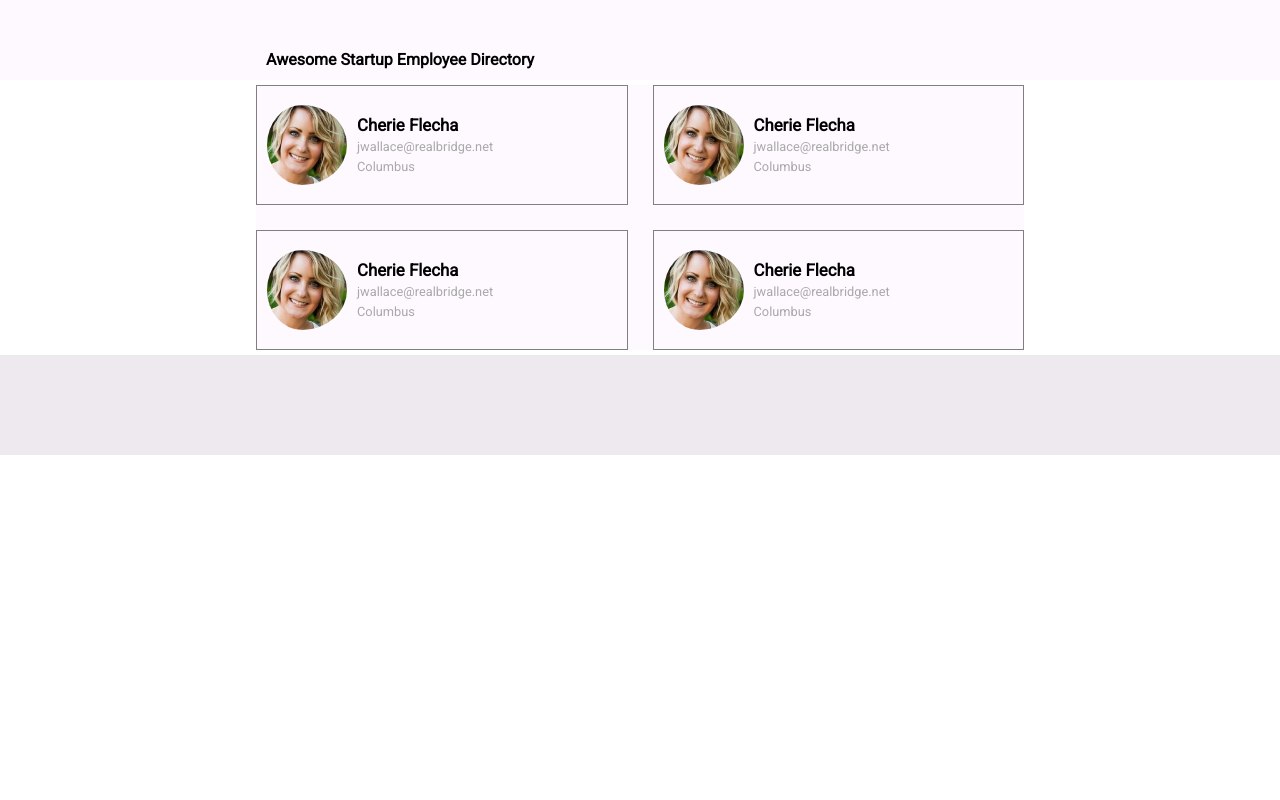
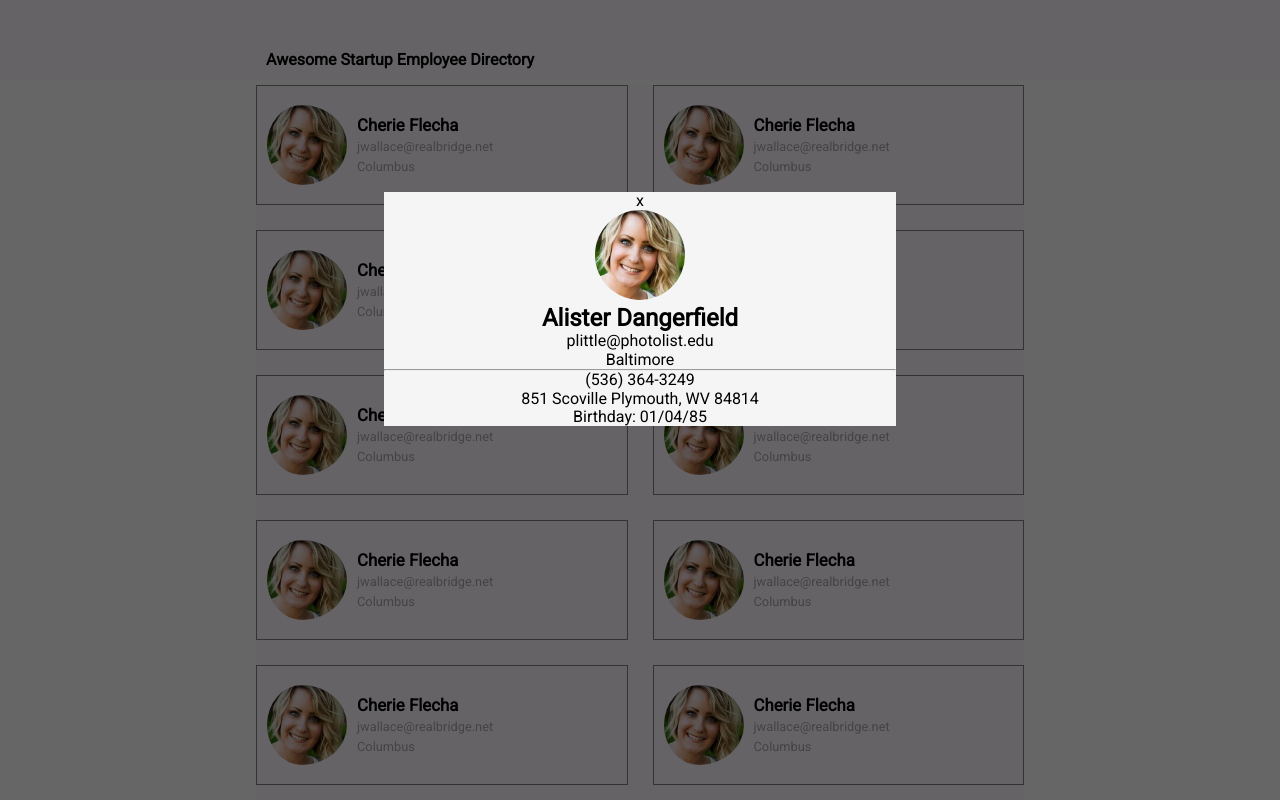
Before and after one commit to andrewrey/Project-8, a plain HTML site: page index.html in a window 1280 px wide. Shown: the top 800 px of the page. Drawn offline with Linux system fonts and the light colour scheme.

Commit message:
added modal

```diff
--- a/index.html
+++ b/index.html
@@ -14,7 +14,84 @@
         <h1>Awesome Startup Employee Directory</h1>
       </div>
     </header>
+    <div class="cover hidden">
+      <div class="modal">
+        <p>x</p>
+        <img src="img/member-1.jpg" alt="headshot">
+        <h2>Alister Dangerfield</h2>
+        <p>plittle@photolist.edu</p>
+        <p>Baltimore</p>
+        <hr>
+        <p>(536) 364-3249</p>
+        <p class="address">851 Scoville Plymouth, WV 84814</p>
+        <p>Birthday: 01/04/85</p>
+      </div>
+    </div>
     <main>
+      <div class="card">
+        <img src="img/member-1.jpg" alt="headshot">
+        <div class="card-text">
+          <h2>Cherie Flecha</h2>
+          <p>jwallace@realbridge.net</p>
+          <p>Columbus</p>
+        </div>
+      </div>
+      <div class="card">
+        <img src="img/member-1.jpg" alt="headshot">
+        <div class="card-text">
+          <h2>Cherie Flecha</h2>
+          <p>jwallace@realbridge.net</p>
+          <p>Columbus</p>
+        </div>
+      </div>
+      <div class="card">
+        <img src="img/member-1.jpg" alt="headshot">
+        <div class="card-text">
+          <h2>Cherie Flecha</h2>
+          <p>jwallace@realbridge.net</p>
+          <p>Columbus</p>
+        </div>
+      </div>
+      <div class="card">
+        <img src="img/member-1.jpg" alt="headshot">
+        <div class="card-text">
+          <h2>Cherie Flecha</h2>
+          <p>jwallace@realbridge.net</p>
+          <p>Columbus</p>
+        </div>
+      </div>
+      <div class="card">
+        <img src="img/member-1.jpg" alt="headshot">
+        <div class="card-text">
+          <h2>Cherie Flecha</h2>
+          <p>jwallace@realbridge.net</p>
+          <p>Columbus</p>
+        </div>
+      </div>
+      <div class="card">
+        <img src="img/member-1.jpg" alt="headshot">
+        <div class="card-text">
+          <h2>Cherie Flecha</h2>
+          <p>jwallace@realbridge.net</p>
+          <p>Columbus</p>
+        </div>
+      </div>
+      <div class="card">
+        <img src="img/member-1.jpg" alt="headshot">
+        <div class="card-text">
+          <h2>Cherie Flecha</h2>
+          <p>jwallace@realbridge.net</p>
+          <p>Columbus</p>
+        </div>
+      </div>
+      <div class="card">
+        <img src="img/member-1.jpg" alt="headshot">
+        <div class="card-text">
+          <h2>Cherie Flecha</h2>
+          <p>jwallace@realbridge.net</p>
+          <p>Columbus</p>
+        </div>
+      </div>
       <div class="card">
         <img src="img/member-1.jpg" alt="headshot">
         <div class="card-text">
--- a/scss/base/_typography.scss
+++ b/scss/base/_typography.scss
@@ -13,7 +13,9 @@
   grid-template-columns: 1fr;
   grid-template-rows: 80px minmax(250px, auto) 100px;
   grid-gap: 5px;
-  // height: 100vh;
+  @include mq($lg){
+    height: 100vh;
+  }
   grid-template-areas:
     "head"
     "main"
@@ -35,3 +37,7 @@ footer{
   grid-area: foot;
   background-color: $footer-color;
 }
+
+body {
+  position: relative;
+}
--- a/scss/component/_overlay.scss
+++ b/scss/component/_overlay.scss
@@ -1,3 +1,26 @@
 /* ============================================= */
 /*              Overlay                          */
 /* ============================================= */
+
+
+.modal{
+  width: 40%;
+  margin: 15% auto auto;
+  background-color: whitesmoke;
+  text-align: center;
+  position: relative;
+  img{
+    border-radius: 50%;
+    height: 90px;
+  }
+
+}
+
+.cover{
+  position: absolute;
+  top: 0;
+  left: 0;
+  right: 0;
+  bottom: 0;
+  background-color: rgba(0,0,0,.6);
+}
--- a/scss/utilities/_mixins.scss
+++ b/scss/utilities/_mixins.scss
@@ -2,8 +2,8 @@
 /*              Mixins                           */
 /* ============================================= */
 
-@mixin mq {
-  @media (max-width: 768px){
+@mixin mq($bp) {
+  @media (min-width: $bp){
     @content;
   }
 }
--- a/scss/utilities/_variables.scss
+++ b/scss/utilities/_variables.scss
@@ -11,3 +11,9 @@ $footer-color:#EEE9EF;
 // fonts
 
 $base-font:'Roboto', sans-serif;
+
+
+//breakpoints
+
+$sm: 768px;
+$lg: 1284px;
```
Also changed, not shown: css/styles.css, 2 other files.
